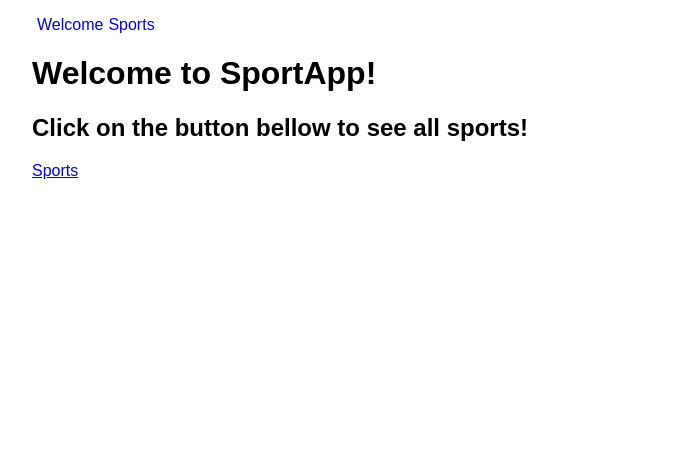
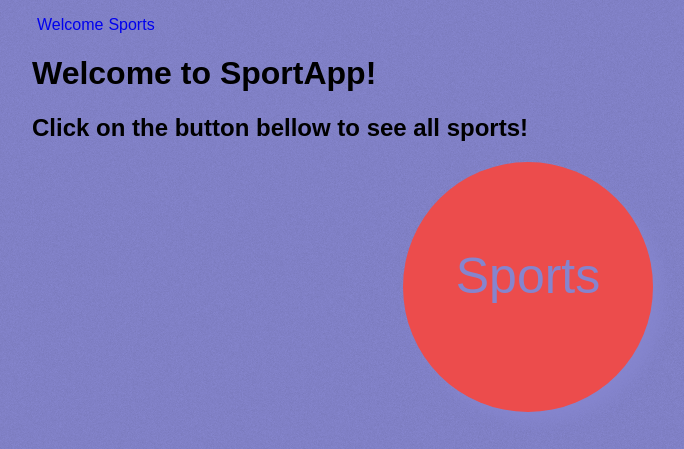
Before and after one commit to mpopova/SportApp, a React app: page / in a window 1280 px wide. Shown: the whole page, without its empty margins (112-796 px from the left). Built offline with nearby package versions, Linux system fonts and the light colour scheme.

Commit message:
Styling: background, btn

```diff
--- a/src/index.css
+++ b/src/index.css
@@ -3,6 +3,7 @@ body {
   margin: 0 auto;
   padding: 0;
   font-family: sans-serif;
+  background: url('img/background.png');
 }
 
 .navigation{
@@ -15,3 +16,34 @@ body {
 .navigation li a{
 	text-decoration: none;
 }
+
+#activity-btn{
+	color: #ec4c4c;
+	box-shadow: 10px 10px 15px #8585ce;
+/*	border: 1px solid blue;*/
+	border-radius: 100%;
+	font-size: 50px;
+	text-decoration: none;
+	padding: 50px 50px 50px 50px;
+	width: 150px !important;
+	height: 150px !important;
+	background-color: #ec4c4c;
+	display: block;
+	text-align: center;
+	margin: 0 auto;
+}
+
+#activity-btn a{
+    color: #8585ce;
+    text-decoration: none;
+    margin-top: 35px;
+    display: block;
+}
+
+#activity-btn:hover{
+	box-shadow: 10px 10px 15px white;
+}
+
+#activity-btn:hover a{
+ 	color: white;
+}
--- a/src/welcome/welcome.js
+++ b/src/welcome/welcome.js
@@ -8,7 +8,7 @@ class Welcome extends React.Component {
     	<div>
       		<h1>Welcome to SportApp!</h1>
       		<h2>Click on the button bellow to see all sports!</h2>
-        	<Link to="activities">Sports</Link>
+        	<div id="activity-btn"><Link to="activities">Sports</Link></div>
         </div>
     )
   }
```
Also changed, not shown: src/img/background.png (added).
